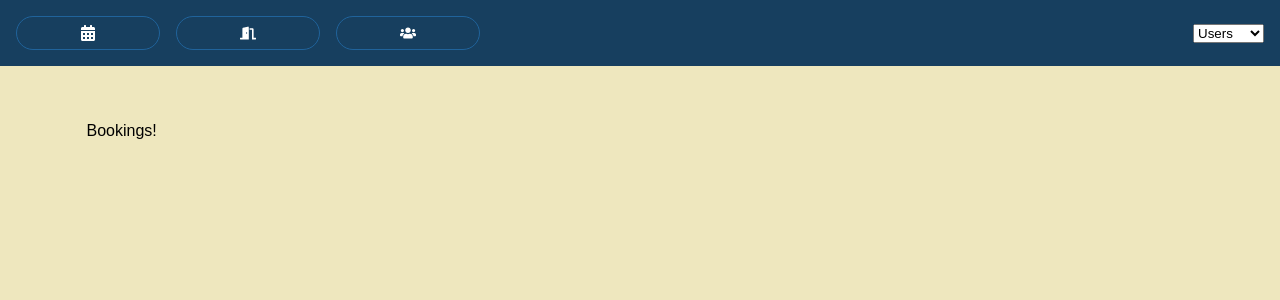
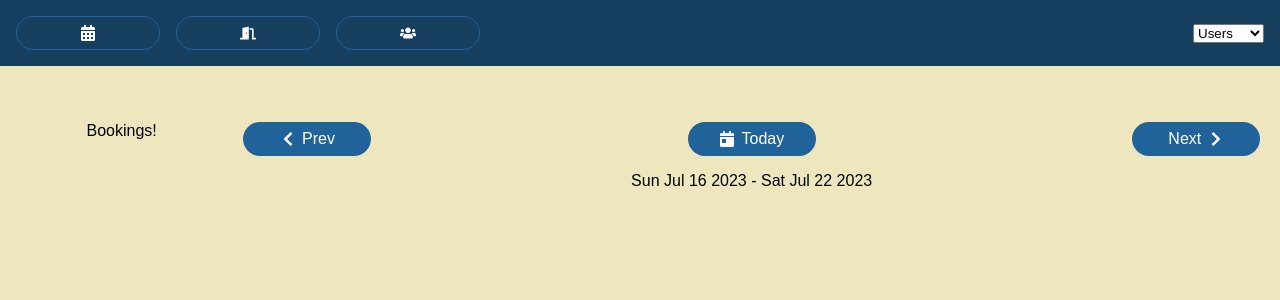
Before and after one commit to resant18/react-hook-in-action, a React (Create React App) app: page /bookings in a window 1280 px wide. Shown: the top 300 px of the page. Built offline with nearby package versions, Linux system fonts and the light colour scheme.

Commit message:
Add Week Picker to Booking Page

```diff
--- a/src/App.css
+++ b/src/App.css
@@ -193,3 +193,14 @@ main {
 .item-details .bookable-availability ul {
   list-style: square;
 }
+
+.date-picker {
+  display: flex;
+  margin: 0 0 1em;
+  justify-content: space-between;
+  align-items: center;
+}
+
+.date-picker button {
+  width: 8em;
+}
--- a/src/components/Bookings/BookingsPage.js
+++ b/src/components/Bookings/BookingsPage.js
@@ -1,9 +1,13 @@
 import React from 'react';
+import { WeekPicker } from './WeekPicker';
 
 export const BookingsPage = () => {
    return (
       <main className='bookings-page'>
          <p>Bookings!</p>
+         <p>
+            <WeekPicker date={new Date()} />
+         </p>
       </main>
    );
 };
--- /dev/null
+++ b/src/components/Bookings/WeekPicker.js
@@ -0,0 +1,42 @@
+import React, { useReducer } from 'react';
+import weekReducer from './WeekSlice';
+import { getWeek } from '../../utils/date-wrangler';
+import { getPrevWeek, getTodayWeek, getNextWeek, getDateOfWeek } from './WeekSlice';
+import { FaChevronLeft, FaCalendarDay, FaChevronRight } from "react-icons/fa";
+
+export const WeekPicker = ({ date }) => {
+   const [week, dispatch] = useReducer(weekReducer, date, getWeek);
+
+   return (
+   <div>
+      <p className="date-picker">
+        <button
+          className="btn"
+          onClick={() => dispatch(getPrevWeek())}
+        >
+          <FaChevronLeft/>
+          <span>Prev</span>
+        </button>
+
+        <button
+          className="btn"
+          onClick={() => dispatch(getTodayWeek())}
+        >
+          <FaCalendarDay/>
+          <span>Today</span>
+        </button>
+
+        <button
+          className="btn"
+          onClick={() => dispatch(getNextWeek())}
+        >
+          <span>Next</span>
+          <FaChevronRight/>
+        </button>
+      </p>
+      <p>
+        {week.start.toDateString()} - {week.end.toDateString()}
+      </p>
+    </div>
+   );
+}
--- /dev/null
+++ b/src/components/Bookings/WeekSlice.js
@@ -0,0 +1,27 @@
+import {  createSlice } from '@reduxjs/toolkit';
+import { getWeek } from '../../utils/date-wrangler';
+
+export const weekSlice = createSlice({
+   name: 'week',
+   initialState: {},
+   reducers: {
+      getNextWeek: (state, action) => {
+         return getWeek(state.date, 7);
+      },
+      getPrevWeek: (state, action) => {
+         return getWeek(state.date, -7);
+      },
+      getTodayWeek: (state, action) => {
+         return getWeek(new Date());
+      },
+      getDateOfWeek: (state, action) => {
+         return "string";
+         // state = getWeek(new Date(action.payload));
+         // console.log("get Week of a date");
+         // console.log(state);
+      }
+   }
+});
+
+export const { getNextWeek, getPrevWeek, getTodayWeek, getDateOfWeek } = weekSlice.actions;
+export default weekSlice.reducer;
--- /dev/null
+++ b/src/utils/date-wrangler.js
@@ -0,0 +1,17 @@
+export const addDays = (dtDate, daysToAdd) => {
+   const clone = new Date(dtDate);
+   console.log(clone);
+   clone.setDate(clone.getDate() + daysToAdd);
+   return clone;
+}
+
+export const getWeek = (forDate, daysOffset = 0) => {
+   const date = addDays(forDate, daysOffset);
+   const day = date.getDay();
+
+   return {
+      date,
+      start: addDays(date, -day),
+      end: addDays(date, 6-day)
+   }
+}
```
